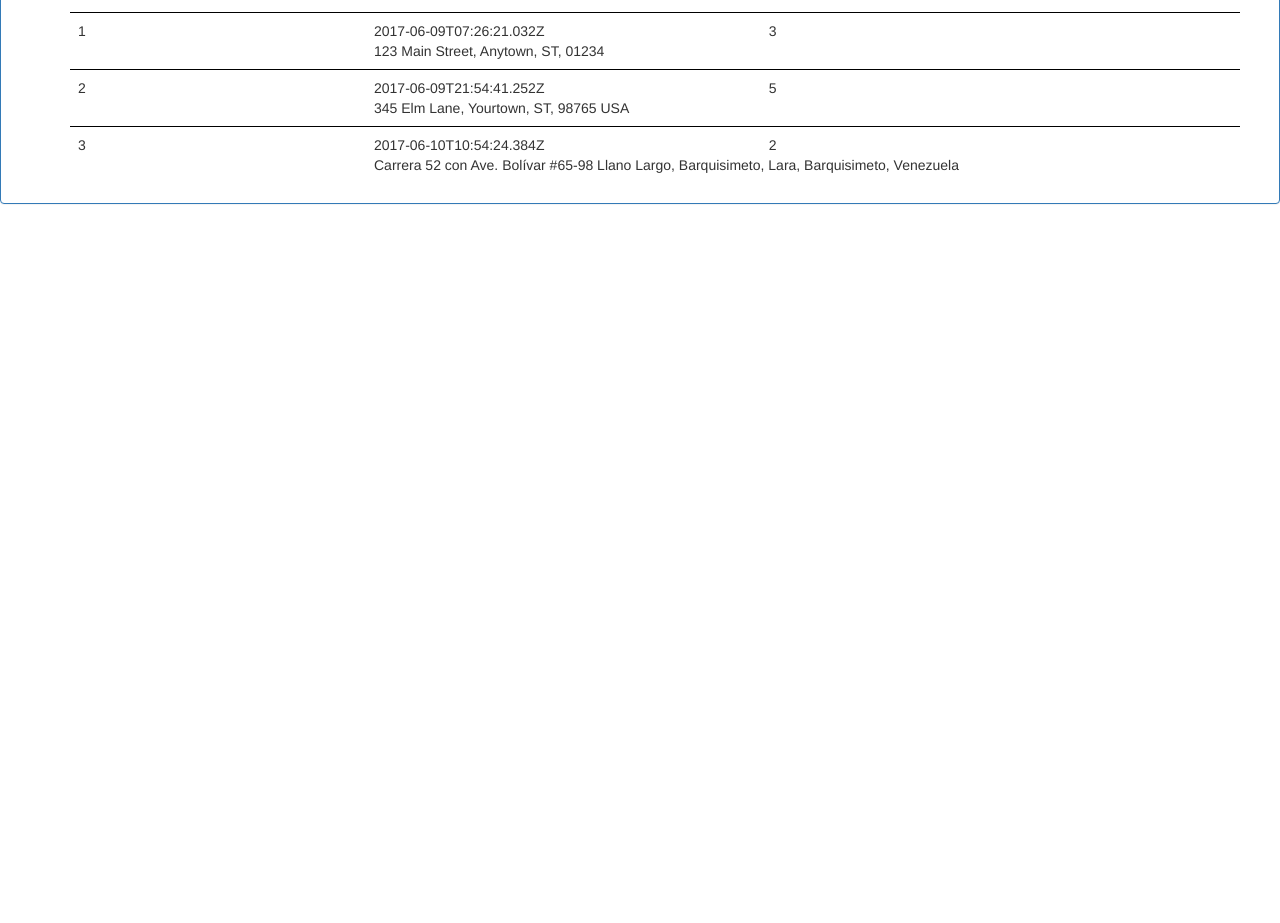
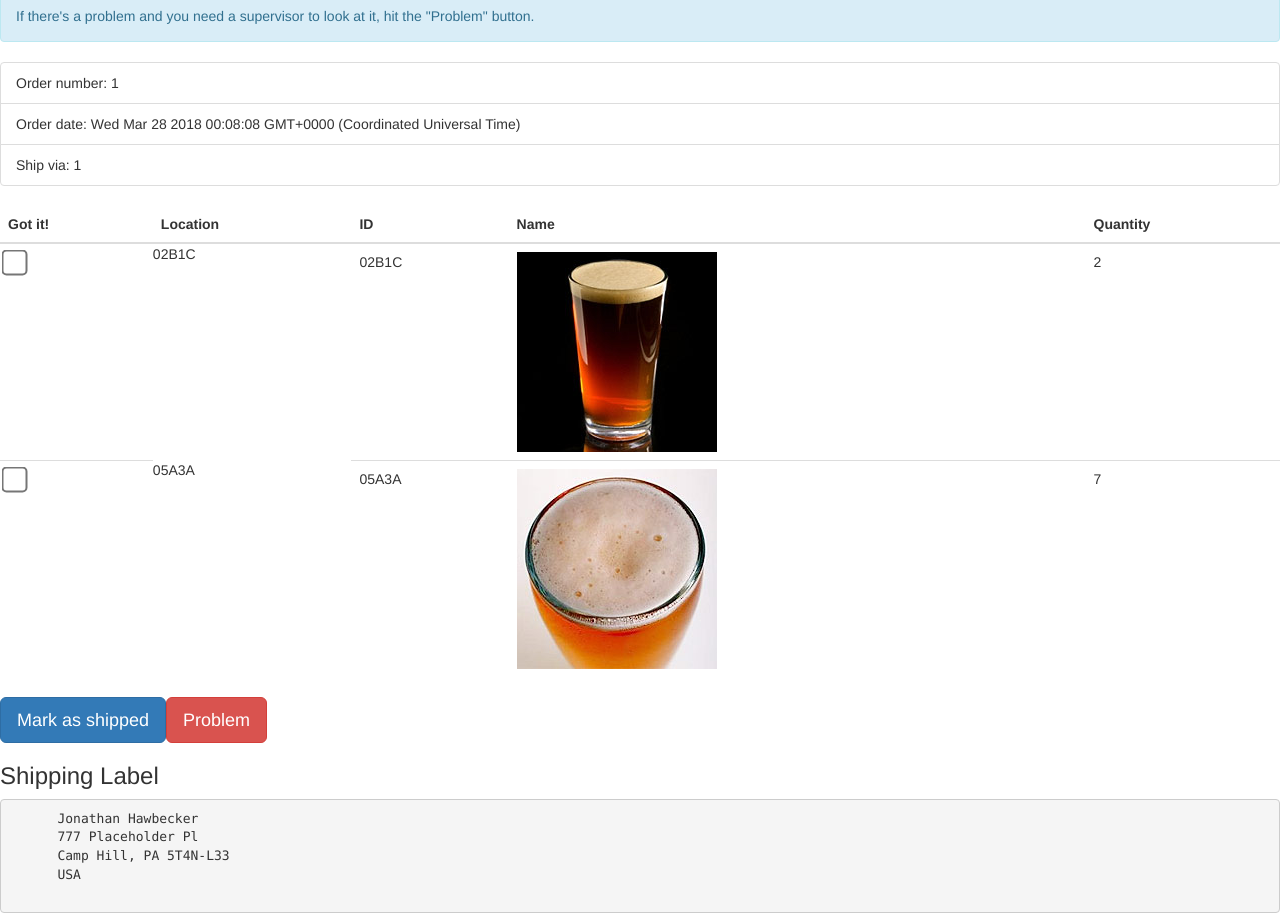
Before and after one commit to jhawbecker/Angular-4_Training-Labs, an Angular app in the folder warehouse/: page / in a window 1280 px wide. Shown: the part 580-1503 px from the top of the page. Before the commit the page ends 804 px from the top, so only its background shows below. Built offline with nearby package versions, Linux system fonts and the light colour scheme.

Commit message:
Class Lesson/Lab 6

```diff
--- a/warehouse/src/app/app.component.html
+++ b/warehouse/src/app/app.component.html
@@ -20,7 +20,7 @@
   </section>
 </header>
 <main>
-  <nw-dashboard></nw-dashboard>
-  <!-- <nw-ship-order></nw-ship-order> -->
+  <!-- <nw-dashboard></nw-dashboard> -->
+  <nw-ship-order></nw-ship-order>
   <!-- <nw-receive-product></nw-receive-product> -->
 </main>
--- a/warehouse/src/app/dashboard/dashboard.component.html
+++ b/warehouse/src/app/dashboard/dashboard.component.html
@@ -20,39 +20,15 @@
     <div class="bonusBodyCSS">
     <div class="container order-row bonusRowCSS">
       <div class="row row-1">
-        <div class="col-xs-3">1</div>
-        <div class="col-xs-4">2017-06-09T07:26:21.032Z</div>
-        <div class="col-xs-2">3</div>
-        <div class="col-xs-3"></div>
+          <div class="col-xs-3">{{order.orderID}}</div>
+          <div class="col-xs-4">{{order.orderDate}}</div>
+          <div class="col-xs-2">{{order.lines.length}}</div>
+          <div class="col-xs-3">{{order.shipAddress}}</div>
       </div>
-      <div class="row row-2">
-        <div class="col-xs-3"></div>
-        <div class="col-xs-9">123 Main Street, Anytown, ST, 01234</div>
-      </div>
-    </div>
-    <div class="container order-row bonusRowCSS">
-      <div class="row row-1">
-        <div class="col-xs-3">2</div>
-        <div class="col-xs-4">2017-06-09T21:54:41.252Z</div>
-        <div class="col-xs-2">5</div>
-        <div class="col-xs-3"></div>
-      </div>
-      <div class="row row-2">
-        <div class="col-xs-3"></div>
-        <div class="col-xs-9">345 Elm Lane, Yourtown, ST, 98765 USA</div>
-      </div>
-    </div>
-    <div class="container order-row bonusRowCSS">
-      <div class="row row-1">
-        <div class="col-xs-3">3</div>
-        <div class="col-xs-4">2017-06-10T10:54:24.384Z</div>
-        <div class="col-xs-2">2</div>
-        <div class="col-xs-3"></div>
-      </div>
-      <div class="row row-2">
-        <div class="col-xs-3"></div>
-        <div class="col-xs-9">Carrera 52 con Ave. Bolívar #65-98 Llano Largo, Barquisimeto, Lara, Barquisimeto, Venezuela</div>
-      </div>
+      <!-- <div class="row row-2">
+          <div class="col-xs-3"></div>
+          <div class="col-xs-9">123 Main Street, Anytown, ST, 01234</div>
+        </div> -->
     </div>
   </div>
   </div> <!-- End of container div -->
--- a/warehouse/src/app/dashboard/dashboard.component.ts
+++ b/warehouse/src/app/dashboard/dashboard.component.ts
@@ -6,10 +6,152 @@ import { Component, OnInit } from '@angular/core';
   styleUrls: ['./dashboard.component.css']
 })
 export class DashboardComponent implements OnInit {
-
+  public orders;
   constructor() { }
 
   ngOnInit() {
+    this.orders = [
+      {
+        "customerID": 1056,
+        "orderDate": new Date(),
+        "orderID": 10999,
+        "shipAddress": "Mehrheimerstr. 369",
+        "shipCity": "Köln",
+        "shipCountry": "Germany",
+        "shipName": "Ottilies Käseladen",
+        "shipPostalCode": "50739",
+        "shipRegion": "",
+        "shipVia": 2,
+        "tax": 0,
+        "shipping": 10,
+        "lines": [
+          {
+            "productID": 41,
+            "price": 9.65,
+            "quantity": 20
+          },
+          {
+            "productID": 51,
+            "price": 53,
+            "quantity": 15
+          },
+          {
+            "productID": 77,
+            "price": 13,
+            "quantity": 21
+          }
+        ],
+        "status": 1
+      },
+      {
+        "customerID": 1065,
+        "orderDate": new Date(),
+        "orderID": 11000,
+        "shipAddress": "2817 Milton Dr.",
+        "shipCity": "Albuquerque",
+        "shipCountry": "USA",
+        "shipName": "Rattlesnake Canyon Grocery",
+        "shipPostalCode": "87110",
+        "shipRegion": "NM",
+        "shipVia": 3,
+        "tax": 0,
+        "shipping": 10,
+        "lines": [
+          {
+            "productID": 4,
+            "price": 22,
+            "quantity": 25
+          },
+          {
+            "productID": 24,
+            "price": 4.5,
+            "quantity": 30
+          },
+          {
+            "productID": 77,
+            "price": 13,
+            "quantity": 30
+          }
+        ],
+        "status": 1
+      },
+      {
+        "customerID": 1024,
+        "orderDate": new Date(),
+        "orderID": 11001,
+        "shipAddress": "Åkergatan 24",
+        "shipCity": "Bräcke",
+        "shipCountry": "Sweden",
+        "shipName": "Folk och fä HB",
+        "shipPostalCode": "S-844 67",
+        "shipRegion": "",
+        "shipVia": 2,
+        "tax": 0,
+        "shipping": 10,
+        "lines": [
+          {
+            "productID": 7,
+            "price": 30,
+            "quantity": 60
+          },
+          {
+            "productID": 22,
+            "price": 21,
+            "quantity": 25
+          },
+          {
+            "productID": 46,
+            "price": 12,
+            "quantity": 25
+          },
+          {
+            "productID": 55,
+            "price": 24,
+            "quantity": 6
+          }
+        ],
+        "status": 1
+      },
+      {
+        "customerID": 1071,
+        "orderDate": new Date(),
+        "orderID": 11002,
+        "shipAddress": "187 Suffolk Ln.",
+        "shipCity": "Boise",
+        "shipCountry": "USA",
+        "shipName": "Save-a-lot Markets",
+        "shipPostalCode": "83720",
+        "shipRegion": "ID",
+        "shipVia": 1,
+        "tax": 0,
+        "shipping": 10,
+        "lines": [
+          {
+            "productID": 13,
+            "price": 6,
+            "quantity": 56
+          },
+          {
+            "productID": 35,
+            "price": 18,
+            "quantity": 15
+          },
+          {
+            "productID": 42,
+            "price": 14,
+            "quantity": 24
+          },
+          {
+            "productID": 55,
+            "price": 24,
+            "quantity": 40
+          }
+        ],
+        "status": 1
+      }
+
+    ];
+    console.log(this.orders);
   }
 
 }
--- a/warehouse/src/app/shipping/ship-order.component.html
+++ b/warehouse/src/app/shipping/ship-order.component.html
@@ -1,13 +1,34 @@
-<div class="alert alert-success">
- Status {{ order.status }}
+<div [ngClass]="{
+  'alert-success': order.status===0,
+  'alert-danger': order.status!=0
+ }" class="alert">
+  <div [ngSwitch]="order.status">
+    <div *ngSwitchCase="0">
+      Order status: Ready to ship
+    </div>
+    <div *ngSwitchCase="1" >
+      This order has already shipped. Do not pick it.
+
+    </div>
+    <div *ngSwitchCase="2" >
+      Do not pick this order. A supervisor needs to review it.
+    </div>
+    <div *ngSwitchDefault></div>
+  </div>
 </div>
 <div class="alert alert-info">
   <h3>Instructions</h3>
-  <ol>
-    <li>Click a <i>Get best location</i> button and the system will tell you the best place to pick up your item.</li>
-    <li>Pick the items and check the <i>Got it</i> box.</li>
-    <li>After you've picked, packed, and shipped your last item, click <i>Mark as shipped</i></li>
+
+  <ol class="alert" [ngClass]="{'alert-danger': order.status===2}">
+    <li>Click a
+      <i>Get best location</i> button and the system will tell you the best place to pick up your item.</li>
+    <li>Pick the items and check the
+      <i>Got it</i> box.</li>
+    <li>After you've picked, packed, and shipped your last item, click
+      <i>Mark as shipped</i>
+    </li>
   </ol>
+
   <p> If there's a problem and you need a supervisor to look at it, hit the "Problem" button.</p>
 </div>
 <section id="orderInfo">
@@ -35,20 +56,21 @@
       </tr>
     </thead>
     <tbody>
-      <tr>
-        <td><input class="big-checkbox" type="checkbox"></td>
-        <button class="btn test-blue">Get best location</button>
-        <td>30</td>
-        <td><img src="/assets/images/productImages/30.jpg"></td>
-        <td>4</td>
-      </tr>
-      <tr>
-        <td><input class="big-checkbox"  type="checkbox"></td>
-        <button class="btn">Get best location</button>
-        <td>54</td>
-        <td><img src="/assets/images/productImages/54.jpg"></td>
-        <td>20</td>
-      </tr>
+        <tr *ngFor="let line of order.lines">
+            <td>
+              <input type="checkbox" class="big-checkbox">
+            </td>
+            <span *ngIf="line.locationID else locationButton">{{line.locationID}}</span>
+            <ng-template #locationButton>
+              <button class="btn">Get best location</button>
+            </ng-template>
+
+            <td>{{line.locationID}}</td>
+            <td>
+              <img src="{{line.product.imageUrl}}">
+            </td>
+            <td>{{line.quantity}}</td>
+          </tr>
     </tbody>
   </table>
 </section>
```
Also changed, not shown: 1 other file (tests, documents, lock files or other folders).
